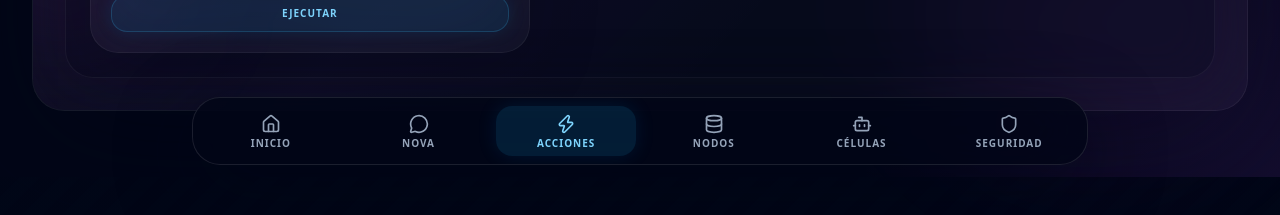
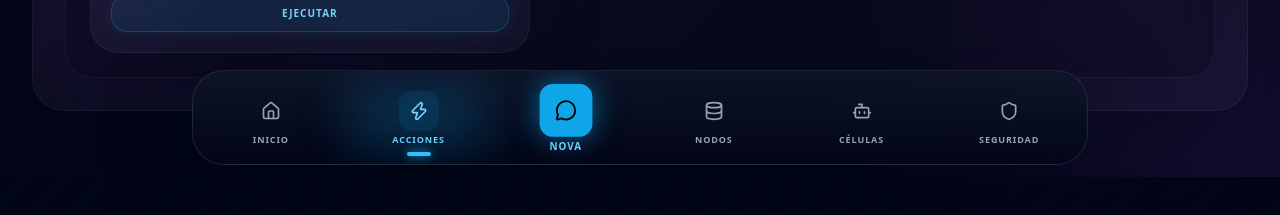
Before and after one commit to HockerAGI/hocker.one, a Next.js app: page /commands in a window 1280 px wide. Shown: the part 623-838 px from the top of the page. Built offline with nearby package versions, Linux system fonts and the light colour scheme; no server answers; the database is empty.

Commit message:
Actualizar BottomDock.tsx

```diff
--- a/src/components/BottomDock.tsx
+++ b/src/components/BottomDock.tsx
@@ -2,7 +2,14 @@
 
 import Link from "next/link";
 import { usePathname } from "next/navigation";
-import { Bot, Home, MessageCircle, Shield, Zap, Database } from "lucide-react";
+import {
+  Bot,
+  Home,
+  MessageCircle,
+  Shield,
+  Zap,
+  Database,
+} from "lucide-react";
 
 type DockItem = {
   href: string;
@@ -12,8 +19,8 @@ type DockItem = {
 
 const items: DockItem[] = [
   { href: "/", label: "Inicio", icon: Home },
-  { href: "/chat", label: "NOVA", icon: MessageCircle },
   { href: "/commands", label: "Acciones", icon: Zap },
+  { href: "/chat", label: "NOVA", icon: MessageCircle }, // 🔥 centro
   { href: "/nodes", label: "Nodos", icon: Database },
   { href: "/agis", label: "Células", icon: Bot },
   { href: "/governance", label: "Seguridad", icon: Shield },
@@ -32,30 +39,73 @@ export default function BottomDock() {
       className="fixed inset-x-0 bottom-[calc(0.75rem+env(safe-area-inset-bottom))] z-50 px-3 sm:px-5"
       aria-label="Navegación principal"
     >
-      <div className="mx-auto flex max-w-4xl items-stretch gap-2 overflow-x-auto rounded-[28px] border border-white/10 bg-slate-950/80 p-2 shadow-[0_20px_80px_rgba(2,6,23,0.45)] backdrop-blur-2xl">
+      <div className="mx-auto flex max-w-4xl items-center justify-between gap-2 overflow-x-auto rounded-[32px] border border-white/10 bg-gradient-to-b from-slate-900/80 to-slate-950/90 p-2 shadow-[0_20px_80px_rgba(2,6,23,0.6)] backdrop-blur-2xl">
+
         {items.map((item) => {
           const active = isActivePath(pathname, item.href);
           const Icon = item.icon;
+          const isNova = item.href === "/chat";
 
           return (
             <Link
               key={item.href}
               href={item.href}
               aria-current={active ? "page" : undefined}
-              className={`group flex min-w-[88px] flex-1 flex-col items-center justify-center gap-1 rounded-2xl px-3 py-2 text-center transition-all active:scale-95 ${
+              className={`group relative flex min-w-[80px] flex-1 flex-col items-center justify-center gap-1 rounded-2xl px-3 py-2 text-center transition-all duration-300 active:scale-90 ${
+                isNova
+                  ? "scale-110"
+                  : "scale-100"
+              } ${
                 active
-                  ? "bg-sky-500/15 text-sky-300 shadow-[0_0_20px_rgba(14,165,233,0.12)]"
-                  : "text-slate-400 hover:bg-white/[0.04] hover:text-slate-100"
+                  ? "text-sky-300"
+                  : "text-slate-400 hover:text-white"
               }`}
             >
-              <Icon
-                className={`h-5 w-5 transition-transform duration-300 group-hover:-translate-y-0.5 ${
-                  active ? "text-sky-300" : "text-current"
+              {/* 🔥 Glow dinámico */}
+              <span
+                className={`absolute inset-0 rounded-2xl blur-xl opacity-0 transition-all duration-500 ${
+                  active
+                    ? "bg-sky-500/20 opacity-100"
+                    : isNova
+                    ? "bg-sky-500/10 group-hover:opacity-60"
+                    : "group-hover:bg-white/5 group-hover:opacity-40"
                 }`}
               />
-              <span className="text-[10px] font-black uppercase tracking-widest leading-none">
+
+              {/* 🔥 Botón NOVA destacado */}
+              <div
+                className={`relative flex items-center justify-center rounded-xl transition-all duration-300 ${
+                  isNova
+                    ? "h-12 w-12 bg-sky-500 text-black shadow-[0_0_25px_rgba(14,165,233,0.6)] group-hover:scale-110"
+                    : "h-10 w-10"
+                } ${
+                  active && !isNova
+                    ? "bg-sky-500/10"
+                    : ""
+                }`}
+              >
+                <Icon
+                  className={`h-5 w-5 transition-transform duration-300 ${
+                    isNova
+                      ? "text-black"
+                      : "group-hover:-translate-y-0.5"
+                  }`}
+                />
+              </div>
+
+              {/* Label */}
+              <span
+                className={`text-[9px] font-black uppercase tracking-widest leading-none ${
+                  isNova ? "text-sky-300" : ""
+                }`}
+              >
                 {item.label}
               </span>
+
+              {/* Indicador activo */}
+              {active && (
+                <span className="absolute -bottom-1 h-1 w-6 rounded-full bg-sky-400 shadow-[0_0_10px_#0ea5e9]" />
+              )}
             </Link>
           );
         })}
```
